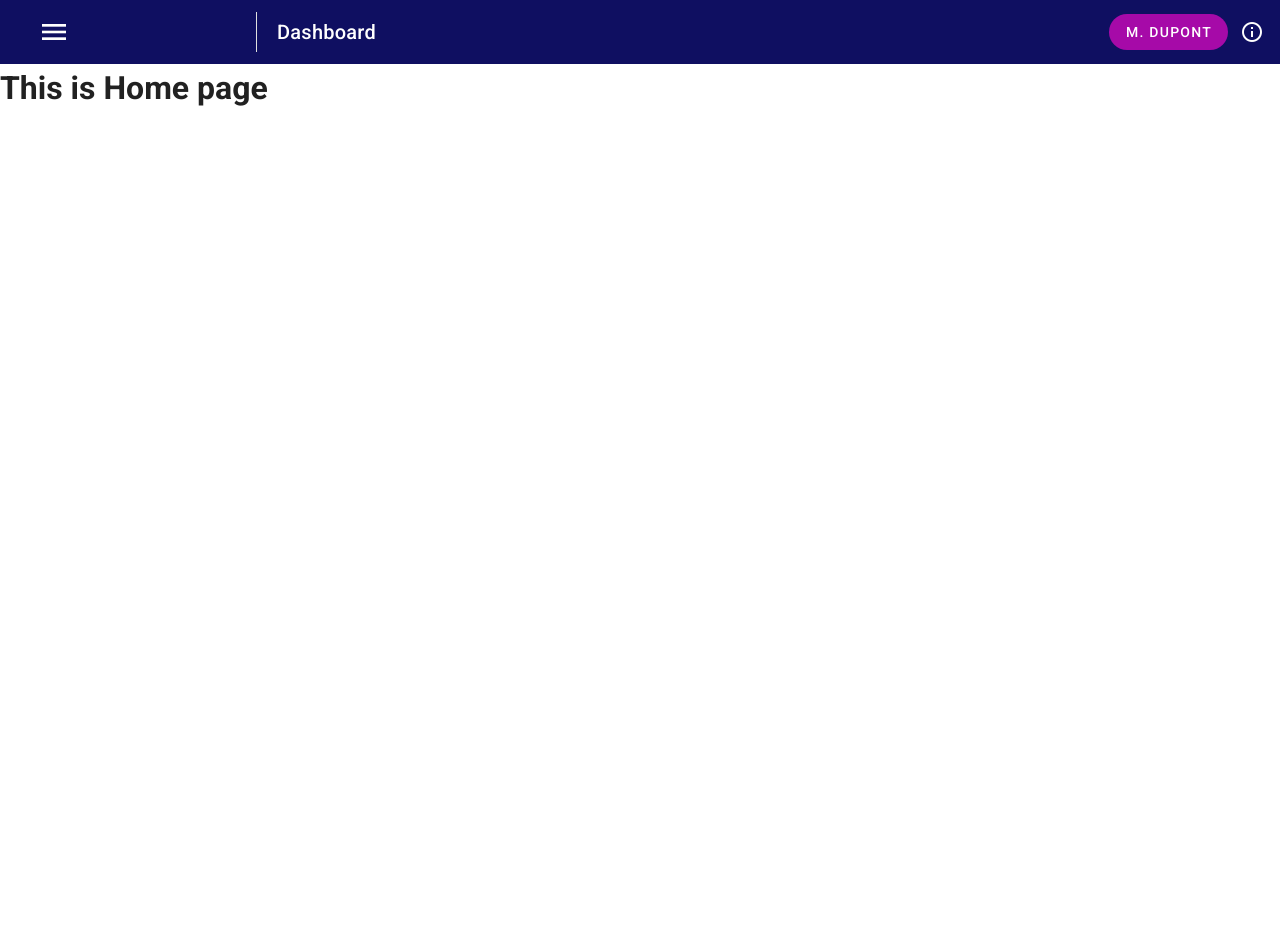
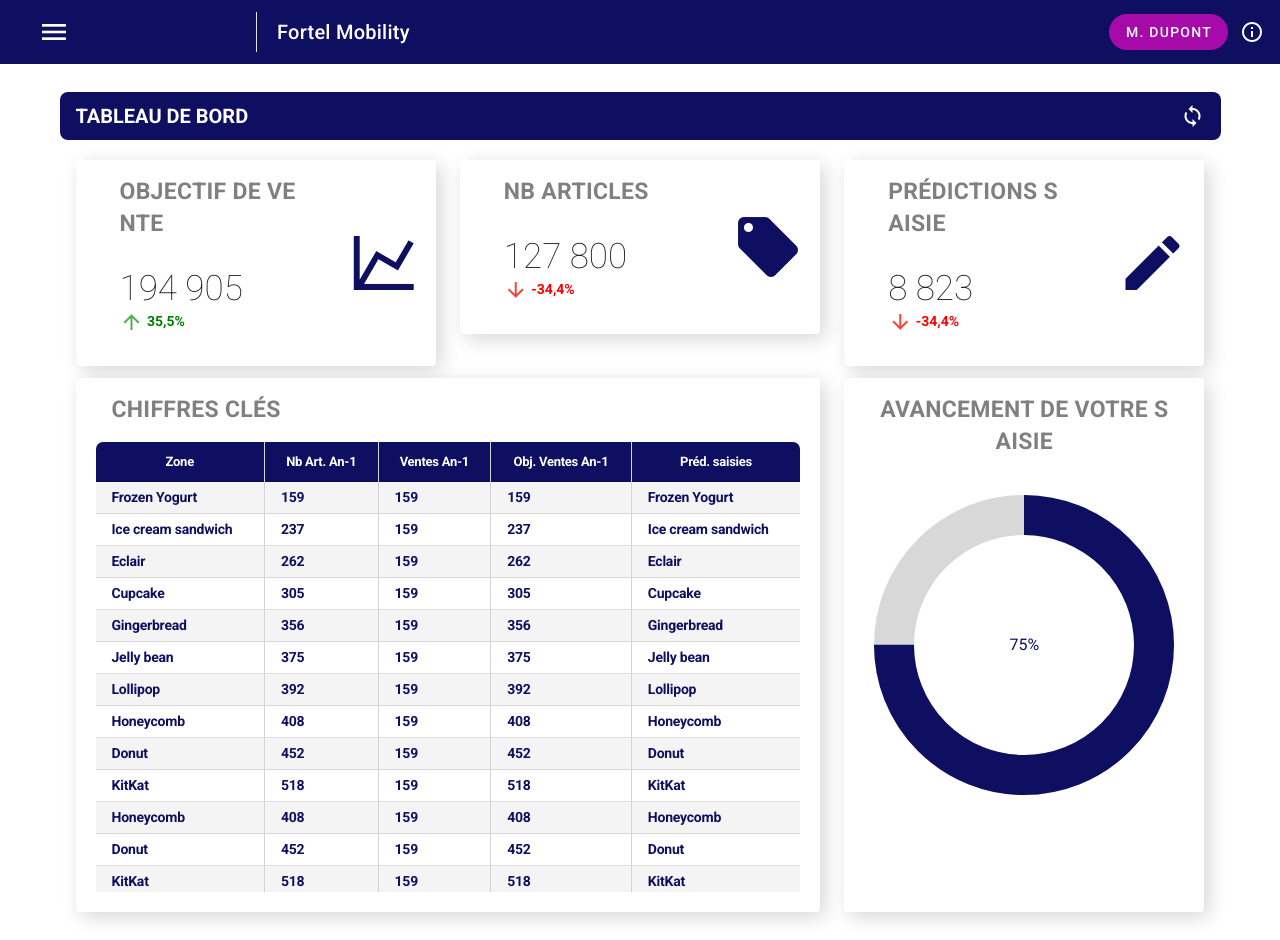
Before and after one commit to PierreB40/vue-optimate, a Vue app: page /#/ in a window 1280 px wide. Before the commit the page ends 800 px from the top, so only its background shows below. Built offline with nearby package versions, Linux system fonts and the light colour scheme.

Commit message:
update(home): Mock up page

```diff
--- /dev/null
+++ b/src/components/dashboard/DataBoardCard.vue
@@ -0,0 +1,74 @@
+<template>
+  <v-card
+    style="box-shadow: 5px 5px 20px #00000029;"
+    :disabled="loading"
+  >
+    <v-row class="pa-0">
+      <v-col
+        cols="8"
+        class="pa-0 pl-10 pb-5"
+      >
+        <v-card-title class="title-card">{{ title }}</v-card-title>
+        <v-list-item three-line>
+          <v-list-item-content>
+            <v-list-item-title class="headline mb-0 value-card">
+              {{ value }}
+            </v-list-item-title>
+            <v-list-item-subtitle :style="{ color: percentColor, fontWeight: 'bold' }">
+              <v-icon :color="percentColor">{{ iconPercent }}</v-icon>
+              {{ percent }}%
+            </v-list-item-subtitle>
+          </v-list-item-content>
+        </v-list-item>
+      </v-col>
+      <v-col
+        cols="4"
+        align-self="center"
+        class="text-center"
+      >
+        <v-icon
+          size="72"
+          color="primary"
+        >
+          {{ icon }}
+        </v-icon>
+      </v-col>
+    </v-row>
+    <v-progress-circular
+      v-if="loading"
+      indeterminate
+      size="64"
+      color="primary"
+      style="position: absolute; margin: auto; top: 0; left: 0; right: 0; bottom: 0"
+    ></v-progress-circular>
+  </v-card>
+</template>
+
+<script>
+export default {
+  name: 'DataBoardCard',
+  props: ['title', 'value', 'percent', 'icon', 'loading'],
+  computed: {
+    iconPercent() {
+      return Number(this.percent.replace(',', '.')) < 0 ? 'mdi-arrow-down' : 'mdi-arrow-up'
+    },
+    percentColor() {
+      return Number(this.percent.replace(',', '.')) < 0 ? 'red' : 'green'
+    }
+  }
+}
+</script>
+
+<style scoped>
+  .title-card {
+    font-weight: bold;
+    color: grey;
+    font-size: 23px;
+    text-transform: uppercase;
+  }
+
+  .value-card {
+    font-weight: lighter;
+    font-size: 35px!important;
+  }
+</style>
--- /dev/null
+++ b/src/components/dashboard/KeysFiguresTable.vue
@@ -0,0 +1,116 @@
+<template>
+  <v-card
+    class="pa-5 pt-0"
+    :disabled="loading"
+    style="box-shadow: 5px 5px 20px #00000029;"
+  >
+    <v-card-title class="title-card">Chiffres clés</v-card-title>
+    <v-simple-table
+      class="custom-table"
+      height="450"
+      fixed-header
+      dense
+    >
+      <template v-slot:default>
+        <thead>
+          <tr style="background-color: #EEE;">
+            <th class="text-center">
+              Zone
+            </th>
+            <th class="text-center">
+              Nb Art. An-1
+            </th>
+            <th class="text-center">
+              Ventes An-1
+            </th>
+            <th class="text-center">
+              Obj. Ventes An-1
+            </th>
+            <th class="text-center">
+              Préd. saisies
+            </th>
+          </tr>
+        </thead>
+          <tbody>
+            <tr
+              v-for="item in data"
+              :key="item.name"
+            >
+              <td>{{ item.collection }}</td>
+              <td>{{ item.article }}</td>
+              <td>{{ item.label }}</td>
+              <td>{{ item.article }}</td>
+              <td>{{ item.collection }}</td>
+            </tr>
+          </tbody>
+      </template>
+    </v-simple-table>
+    <v-progress-circular
+      v-if="loading"
+      indeterminate
+      size="64"
+      color="primary"
+      style="position: absolute; margin: auto; top: 0; left: 0; right: 0; bottom: 0"
+    ></v-progress-circular>
+  </v-card>
+</template>
+
+<script>
+  export default {
+    name: 'keysFiguresTable',
+    props: ['data', 'loading'],
+  }
+</script>
+
+<style>
+  .title-card {
+    font-weight: bold;
+    color: grey;
+    font-size: 23px;
+    text-transform: uppercase;
+  }
+
+  thead th {
+    background-color: #0F0F61!important;
+    color: white!important;
+    height: 40px!important;
+    font-weight: bold!important;
+    font-size: 13px!important;
+    letter-spacing: -0.26px;
+  }
+
+  th:first-child {
+    border-top-left-radius: 7px;
+  }
+
+  th:last-child {
+    border-top-right-radius: 7px;
+  }
+
+  table td:not(:last-child), table th:not(:last-child) {
+    border-right: 1px solid lightgrey;
+  }
+
+  tbody > tr:hover {
+    background-color: #DAF1FD!important;
+  }
+
+  tbody > tr:nth-child(odd) {
+    background-color: #F4F4F4;
+  }
+
+  tbody > tr > td {
+    color: #0F0F61;
+    letter-spacing: -0.22px;
+    font-weight: bold;
+  }
+
+  .custom-table >>> .v-data-table__wrapper::-webkit-scrollbar {
+    width: 10px;
+    background: lightgray;
+  }
+
+  .custom-table >>> .v-data-table__wrapper::-webkit-scrollbar-thumb {
+    background: #0F0F61;
+  }
+</style>
--- /dev/null
+++ b/src/components/dashboard/ProgressChartCard.vue
@@ -0,0 +1,45 @@
+<template>
+  <v-card
+    class="pa-5 pt-0 text-center"
+    :disabled="loading"
+    style="box-shadow: 5px 5px 20px #00000029;"
+    height="100%"
+  >
+    <v-card-title class="title-card">Avancement de votre saisie</v-card-title>
+    <v-progress-circular
+      :rotate="-90"
+      :size="300"
+      :width="40"
+      :value="value"
+      color="primary"
+      style="position: absolute; margin: auto; top: 0; left: 0; right: 0; bottom: 0"
+    >
+      {{ value }}%
+    </v-progress-circular>
+    <v-progress-circular
+      v-if="loading"
+      indeterminate
+      size="64"
+      color="primary"
+      style="position: absolute; margin: auto; top: 0; left: 0; right: 0; bottom: 0"
+    ></v-progress-circular>
+  </v-card>
+</template>
+
+<script>
+export default {
+  name: 'ProgressChartCard',
+  props: ['loading', 'value']
+
+}
+</script>
+
+<style>
+  .title-card {
+    font-weight: bold;
+    color: grey;
+    font-size: 23px;
+    text-transform: uppercase;
+  }
+
+</style>
--- a/src/plugins/router.js
+++ b/src/plugins/router.js
@@ -7,7 +7,7 @@ const routes = [
   {
     path: '/',
     name: 'Home',
-    meta: { layout: "navigation", title: "Dashboard" },
+    meta: { layout: "navigation", title: "Fortel Mobility" },
     component: () => import(/* webpackChunkName: "home" */ '../views/Home.vue')
   },
   {
--- a/src/views/Home.vue
+++ b/src/views/Home.vue
@@ -1,11 +1,188 @@
 <template>
-  <div>
-    <h1>This is Home page</h1>
-  </div>
+  <v-container>
+    <v-toolbar
+      dense
+      color="primary"
+      class="white--text rounded-lg mt-4 mb-4"
+      flat
+    >
+      <v-toolbar-title style="font-weight: bold">TABLEAU DE BORD</v-toolbar-title>
+      <v-spacer />
+      <v-btn icon>
+        <v-icon
+          @click="simulateLoading"
+          color="white"
+        >mdi-sync</v-icon>
+      </v-btn>
+    </v-toolbar>
+    <v-row class="pa-4">
+      <v-col
+        cols="4"
+        v-for="(card, c) in resumes"
+        :key="c"
+      >
+        <data-board-card
+          :title="card.title"
+          :value="card.value"
+          :percent="card.percent"
+          :icon="card.icon"
+          :loading="loading"
+        />
+      </v-col>
+      <v-col cols="8">
+        <keys-figures-table
+          :data="desserts"
+          :loading="loading"
+        />
+      </v-col>
+      <v-col cols="4">
+        <progress-chart-card
+          :loading="loading"
+          :value="progress"
+        />
+      </v-col>
+    </v-row>
+  </v-container>
 </template>
 
 <script>
+import DataBoardCard from '@/components/dashboard/DataBoardCard.vue'
+import KeysFiguresTable from '@/components/dashboard/KeysFiguresTable.vue'
+import ProgressChartCard from '../components/dashboard/ProgressChartCard.vue'
+
 export default {
+  components: { DataBoardCard, KeysFiguresTable, ProgressChartCard },
   name: 'Home',
+  data() {
+    return {
+      loading: false,
+      progress: 75,
+      resumes: [
+        {
+          title: 'objectif de vente',
+          value: '194 905',
+          percent: '35,5',
+          icon: 'mdi-chart-line'
+        },
+        {
+          title: 'Nb articles',
+          value: '127 800',
+          percent: '-34,4',
+          icon: 'mdi-tag'
+        },
+        {
+          title: 'Prédictions saisie',
+          value: '8 823',
+          percent: '-34,4',
+          icon: 'mdi-pencil'
+        }
+      ],
+      desserts: [
+          {
+            collection: 'Frozen Yogurt',
+            article: 159,
+            label: 159
+          },
+          {
+            collection: 'Ice cream sandwich',
+            article: 237,
+            label: 159
+          },
+          {
+            collection: 'Eclair',
+            article: 262,
+            label: 159
+          },
+          {
+            collection: 'Cupcake',
+            article: 305,
+            label: 159
+          },
+          {
+            collection: 'Gingerbread',
+            article: 356,
+            label: 159
+          },
+          {
+            collection: 'Jelly bean',
+            article: 375,
+            label: 159
+          },
+          {
+            collection: 'Lollipop',
+            article: 392,
+            label: 159
+          },
+          {
+            collection: 'Honeycomb',
+            article: 408,
+            label: 159
+          },
+          {
+            collection: 'Donut',
+            article: 452,
+            label: 159
+          },
+          {
+            collection: 'KitKat',
+            article: 518,
+            label: 159
+          },
+          {
+            collection: 'Honeycomb',
+            article: 408,
+            label: 159
+          },
+          {
+            collection: 'Donut',
+            article: 452,
+            label: 159
+          },
+          {
+            collection: 'KitKat',
+            article: 518,
+            label: 159
+          },
+          {
+            collection: 'Honeycomb',
+            article: 408,
+            label: 159
+          },
+          {
+            collection: 'Donut',
+            article: 452,
+            label: 159
+          },
+          {
+            collection: 'KitKat',
+            article: 518,
+            label: 159
+          },
+          {
+            collection: 'Honeycomb',
+            article: 408,
+            label: 159
+          },
+          {
+            collection: 'Donut',
+            article: 452,
+            label: 159
+          },
+          {
+            collection: 'KitKat',
+            article: 518,
+            label: 159
+          },
+        ],
+    }
+  },
+  methods: {
+    simulateLoading() {
+      this.loading = true;
+      setTimeout(() => {
+        this.loading = false;
+      }, 1500);
+    }
+  }
 }
 </script>
```
